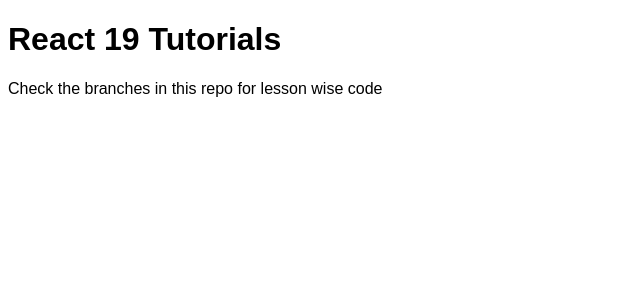
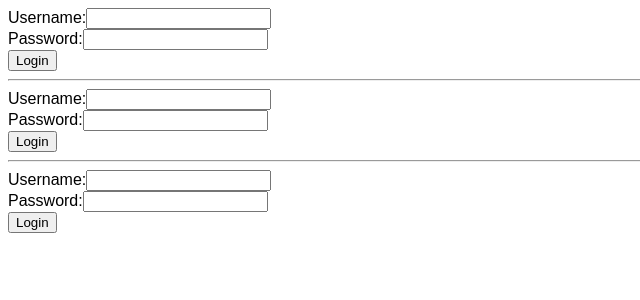
Before and after one commit to vidyakumari123/React-19, a React (Vite) app: page / in a window 1280 px wide. Shown: the top 300 px of the page, without its empty margins (0-640 px from the left). Built offline with nearby package versions, Linux system fonts and the light colour scheme.

Commit message:
useActionState tutorial

```diff
--- a/src/App.jsx
+++ b/src/App.jsx
@@ -1,10 +1,16 @@
 import "./App.css";
+import LoginOld from "./components/login";
+import LoginAction from "./components/login-action";
+import LoginReact19 from "./components/login-react-19";
 
 function App() {
   return (
     <div>
-      <h1>React 19 Tutorials</h1>
-      <p>Check the branches in this repo for lesson wise code</p>
+      <LoginOld />
+      <hr />
+      <LoginAction />
+      <hr />
+      <LoginReact19 />
     </div>
   );
 }
--- /dev/null
+++ b/src/api/user.js
@@ -0,0 +1,19 @@
+export const loginUser = async (username, password) => {
+  return new Promise((resolve, reject) => {
+    setTimeout(() => {
+      if (username === "user" && password === "pass") {
+        resolve({
+          success: true,
+          data: {
+            username,
+            email: "user@example.com",
+            token:
+              "eyJhbGciOiJIUzI1NiIsInR5cCI6IkpXVCJ9.eyJzdWIiOiIxMjM0NTY3ODkwIiwibmFtZSI6IkpvaG4gRG9lIiwiaWF0IjoxNTE2MjM5MDIyfQ.SflKxwRJSMeKKF2QT4fwpMeJf36POk6yJV_adQssw5c",
+          },
+        });
+      } else {
+        reject({ success: false, error: "Invalid credentials." });
+      }
+    }, 1000);
+  });
+};
--- /dev/null
+++ b/src/components/login-action.jsx
@@ -0,0 +1,46 @@
+import { useState } from "react";
+import { loginUser } from "../api/user";
+
+const LoginAction = () => {
+  const [user, setUser] = useState(null);
+  const [error, setError] = useState(null);
+  const [isPending, setIsPending] = useState(false);
+
+  const handleSubmit = async (formData) => {
+    setIsPending(true);
+    setUser(null);
+    setError(null);
+
+    const username = formData.get("username");
+    const password = formData.get("password");
+
+    try {
+      const response = await loginUser(username, password);
+      setUser(response.data);
+    } catch (error) {
+      setError(error.error);
+    } finally {
+      setIsPending(false);
+    }
+  };
+
+  return (
+    <form action={handleSubmit}>
+      <div>
+        <label>Username:</label>
+        <input name="username" type="text" required />
+      </div>
+      <div>
+        <label>Password:</label>
+        <input name="password" type="password" required />
+      </div>
+      <button type="submit" disabled={isPending}>
+        {isPending ? "Logging in..." : "Login"}
+      </button>
+      {user && <p style={{ color: "green" }}>Logged in: {user.email}</p>}
+      {error && <p style={{ color: "red" }}>{error}</p>}
+    </form>
+  );
+};
+
+export default LoginAction;
--- /dev/null
+++ b/src/components/login-react-19.jsx
@@ -0,0 +1,44 @@
+import { useActionState } from "react";
+import { loginUser } from "../api/user";
+
+const LoginReact19 = () => {
+  const [user, submitAction, isPending] = useActionState(login, {
+    error: null,
+    data: null,
+  });
+
+  async function login(previousState, formData) {
+    const username = formData.get("username");
+    const password = formData.get("password");
+    try {
+      const response = await loginUser(username, password);
+      return { error: null, data: response.data };
+    } catch (error) {
+      return { ...previousState, error: error.error };
+    }
+  }
+
+  return (
+    <form action={submitAction}>
+      <div>
+        <label>Username:</label>
+        <input name="username" type="text" required />
+      </div>
+      <div>
+        <label>Password:</label>
+        <input name="password" type="password" required />
+      </div>
+      <button type="submit" disabled={isPending}>
+        {isPending ? "Logging in..." : "Login"}
+      </button>
+
+      {user.data && (
+        <p style={{ color: "green" }}>Logged in: {user.data.email}</p>
+      )}
+
+      {user.error && <p style={{ color: "red" }}>{user.error}</p>}
+    </form>
+  );
+};
+
+export default LoginReact19;
--- /dev/null
+++ b/src/components/login.jsx
@@ -0,0 +1,58 @@
+import { useState } from "react";
+import { loginUser } from "../api/user";
+
+const Login = () => {
+  const [username, setUsername] = useState("");
+  const [password, setPassword] = useState("");
+  const [user, setUser] = useState(null);
+  const [error, setError] = useState(null);
+  const [isPending, setIsPending] = useState(false);
+
+  const handleSubmit = async (e) => {
+    e.preventDefault();
+
+    setIsPending(true);
+    setUser(null);
+    setError(null);
+
+    try {
+      const response = await loginUser(username, password);
+      setUser(response.data);
+    } catch (error) {
+      setError(error.error);
+    } finally {
+      setIsPending(false);
+    }
+  };
+
+  return (
+    <form onSubmit={handleSubmit}>
+      <div>
+        <label>Username:</label>
+        <input
+          type="text"
+          value={username}
+          onChange={(e) => setUsername(e.target.value)}
+          required
+        />
+      </div>
+      <div>
+        <label>Password:</label>
+        <input
+          type="password"
+          value={password}
+          onChange={(e) => setPassword(e.target.value)}
+          required
+        />
+      </div>
+      <button type="submit" disabled={isPending}>
+        {isPending ? "Logging in..." : "Login"}
+      </button>
+
+      {user && <p style={{ color: "green" }}>Logged in: {user.email}</p>}
+      {error && <p style={{ color: "red" }}>{error}</p>}
+    </form>
+  );
+};
+
+export default Login;
```
Also changed, not shown: 1 other file (tests, documents, lock files or other folders).
